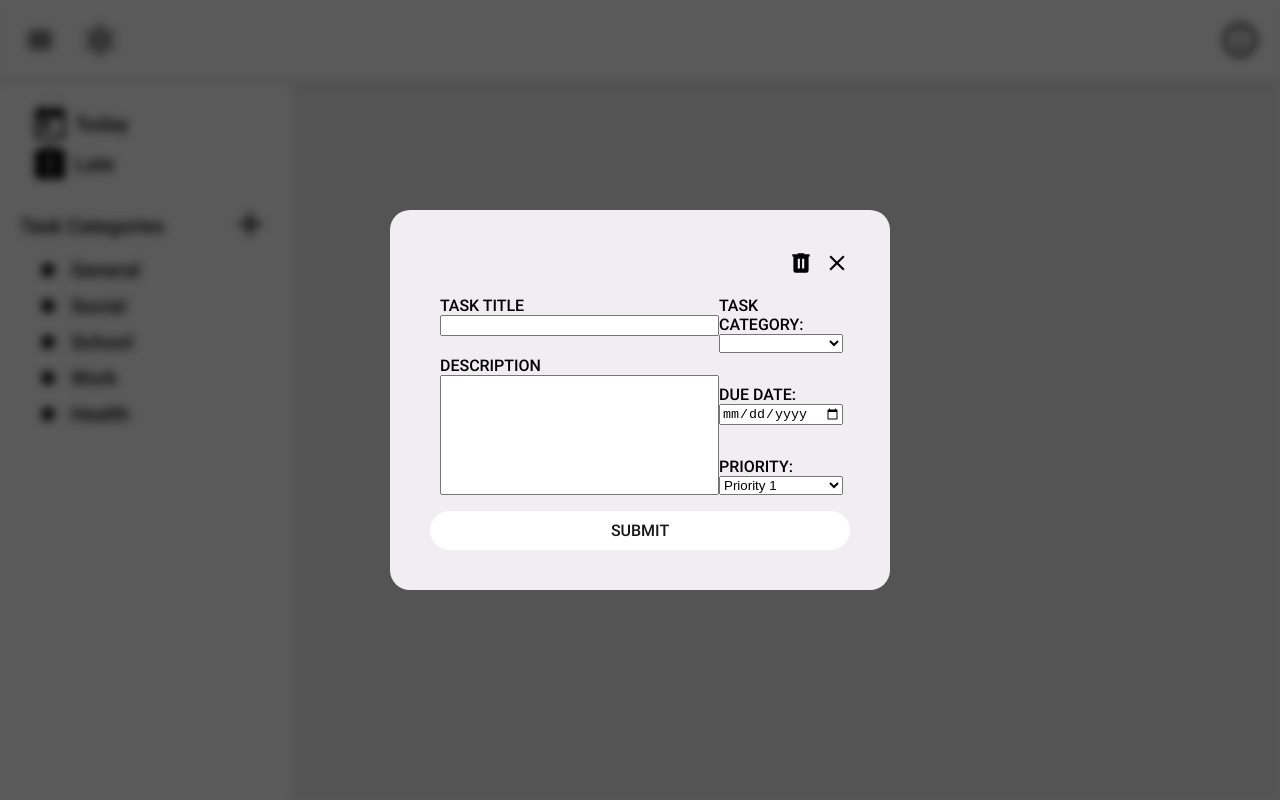
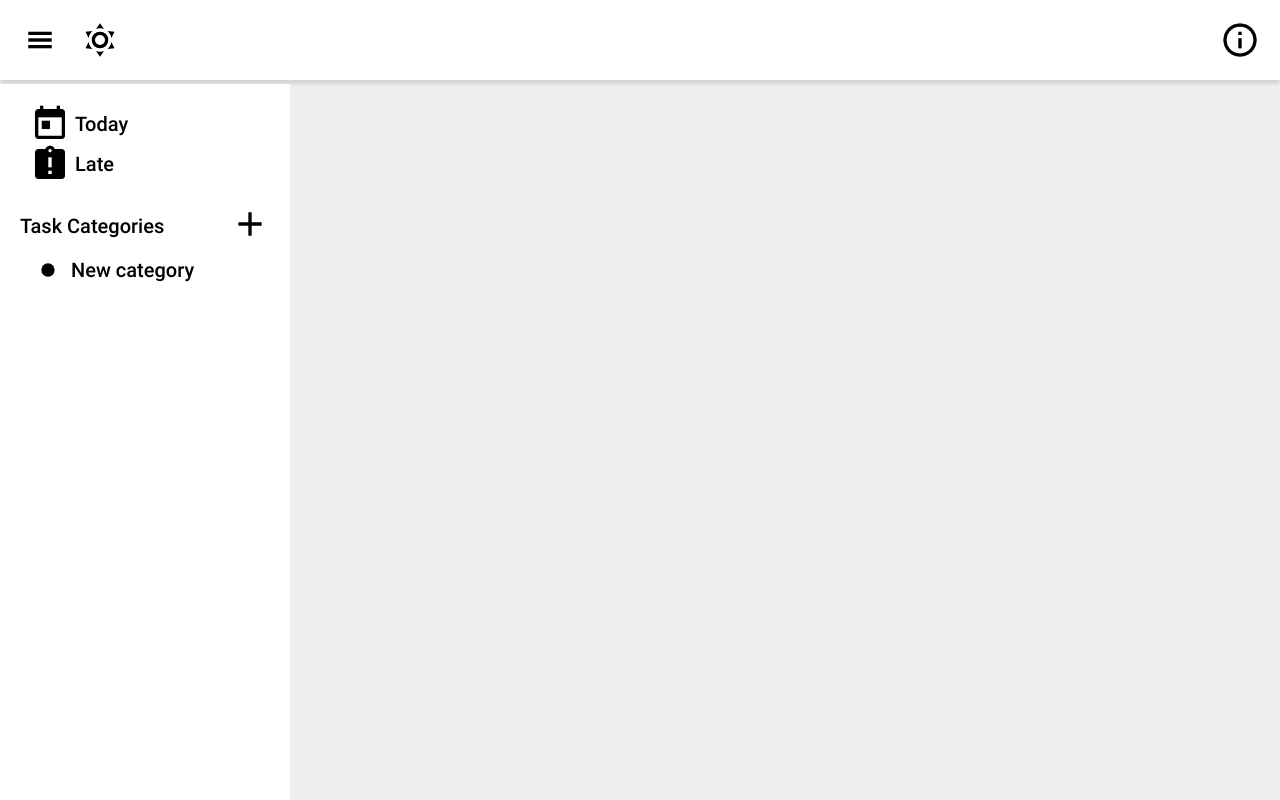
Before and after one commit to roamingterra/todo-list, a plain HTML site: page index.html in a window 1280 px wide. Drawn offline with Linux system fonts and the light colour scheme.

Commit message:
Design add task category functionality
For the time being, I placed the in-line form modal window code in a
temporary file called dist/index-temp.html. For this commit, I designed
the functionality to add new task categories with the click of the plus
icon. This functionality has, as previously, been designed in-line, and
will be placed into the proper src files when the time comes. A factory
function for the task category objects, and an array to store these
objects have been added as well. The next step will be to design the
ability to edit the category name, color, and the ability to remove the
category.

```diff
--- a/index.html
+++ b/index.html
@@ -71,121 +71,21 @@
             </button>
           </div>
           <div class="new-task-categories">
-            <div class="task-category grow-2">
+            <!-- <div class="task-category grow-2">
               <img
                 class="task-category-icon"
                 src="./images-temp/circle-dark.svg"
                 alt="task category icon"
               />
               <div>General</div>
-            </div>
-            <div class="task-category grow-2">
-              <img
-                class="task-category-icon"
-                src="./images-temp/circle-dark.svg"
-                alt="task category icon"
-              />
-              <div>Social</div>
-            </div>
-            <div class="task-category grow-2">
-              <img
-                class="task-category-icon"
-                src="./images-temp/circle-dark.svg"
-                alt="task category icon"
-              />
-              <div>School</div>
-            </div>
-            <div class="task-category grow-2">
-              <img
-                class="task-category-icon"
-                src="./images-temp/circle-dark.svg"
-                alt="task category icon"
-              />
-              <div>Work</div>
-            </div>
-            <div class="task-category grow-2">
-              <img
-                class="task-category-icon"
-                src="./images-temp/circle-dark.svg"
-                alt="task category icon"
-              />
-              <div>Health</div>
-            </div>
+            </div> -->
           </div>
         </div>
       </div>
       <div id="main-content" class="is-blurred"></div>
     </div>
     <!-- form -->
-    <div id="overlay">
-      <div id="form-container">
-        <div class="remove-options">
-          <div class="delete">
-            <img
-              id="delete"
-              src="./images-temp/trash-can-dark.svg"
-              alt="delete icon"
-            />
-          </div>
-          <div class="close">
-            <img
-              id="close"
-              src="./images-temp/close-dark.svg"
-              alt="close form window icon"
-            />
-          </div>
-        </div>
-        <form action="./index.html" method="post" id="form">
-          <div class="form-column-1">
-            <!-- Task title (top left) -->
-            <div class="task-title">
-              <label for="task-title">TASK TITLE</label>
-              <input type="text" id="task-title" required maxlength="30" />
-            </div>
-            <!-- Description (bottom left) -->
-            <div class="description">
-              <label for="description">DESCRIPTION</label>
-              <textarea
-                name="description"
-                id="description"
-                cols="28"
-                rows="6"
-                form="form"
-              ></textarea>
-            </div>
-          </div>
-          <!-- Rest of options (right) -->
-          <div class="form-column-2">
-            <div class="column-2-option">
-              <label for="task-categories-selection">TASK CATEGORY:</label>
-              <select id="task-categories-selection" name="task-categories">
-                <!-- This drop-down menu will be filled with task categories that have been added by user -->
-                <!-- <option value="general">General</option> -->
-              </select>
-            </div>
-            <div class="column-2-option">
-              <label for="due-date-selection">DUE DATE:</label>
-              <input
-                type="date"
-                id="due-date-selection"
-                name="due-date-selection"
-              />
-            </div>
-            <div class="column-2-option">
-              <label for="priority">PRIORITY:</label>
-              <select id="priority" name="priority">
-                <option value="priority-1">Priority 1</option>
-                <option value="priority-2">Priority 2</option>
-                <option value="priority-3">Priority 3</option>
-                <option value="priority-4">Priority 4</option>
-              </select>
-            </div>
-          </div>
-        </form>
-        <!-- Submit -->
-        <button type="submit" id="submit" form="form">SUBMIT</button>
-      </div>
-    </div>
+
     <!-- <script src="./main.js"></script> -->
   </body>
   <style>
@@ -196,9 +96,9 @@
 
     /* Form */
 
-    .is-blurred {
+    /* .is-blurred {
       filter: blur(5px);
-    }
+    } */
 
     #overlay {
       position: fixed;
@@ -556,5 +456,85 @@
         taskCategories.style.width = "0";
       }
     });
+
+    // Array that holds all task category objects
+    const taskCategoryLibrary = [];
+
+    // Task category factory function
+    function taskCategoryFactory(title, color) {
+      const tasksArray = [];
+
+      const getTitle = () => title;
+      const getColor = () => color;
+      const getTasks = () => tasksArray;
+      const setTitle = (newTitle) => (title = newTitle);
+      const setColor = (newColor) => (color = newColor);
+      const setTask = (newTask) => tasksArray.push(newTask);
+
+      return { getTitle, getColor, getTasks, setTitle, setColor, setTask };
+    }
+
+    // Create object for dummy task category then place in array
+    const dummyTaskCategory = taskCategoryFactory("General", "black");
+    taskCategoryLibrary.push(dummyTaskCategory);
+
+    // Logic function to check if there are five task category objects in array
+    function checkTaskCategoryLibraryFull() {
+      if (taskCategoryLibrary.length === 5) return true;
+      else return false;
+    }
+
+    // Display task categories function (dom-manipulation)
+    function displayTaskCategories() {
+      for (let i = 0; i < taskCategoryLibrary.length; i++) {
+        // declare elements
+        const newTaskCategories = document.querySelector(
+          ".new-task-categories"
+        );
+        const taskCategory = document.createElement("div");
+        const taskCategoryIcon = document.createElement("img");
+        const taskCategoryTxtContainer = document.createElement("div");
+        const TaskCategoryTxt = document.createTextNode("New category");
+
+        // add attributes
+        taskCategory.setAttribute("class", "task-category grow-2");
+        taskCategoryIcon.setAttribute("class", "task-category-icon");
+        taskCategoryIcon.setAttribute("src", "./images-temp/circle-dark.svg");
+        taskCategoryIcon.setAttribute("alt", "task category icon");
+
+        // append elements to dom
+        newTaskCategories.appendChild(taskCategory);
+        taskCategory.appendChild(taskCategoryIcon);
+        taskCategory.appendChild(taskCategoryTxtContainer);
+        taskCategoryTxtContainer.appendChild(TaskCategoryTxt);
+      }
+    }
+
+    // Clear task categories function (dom-manipulation)
+    function clearTaskCategories() {
+      const newTaskCategories = document.querySelector(".new-task-categories");
+      newTaskCategories.querySelectorAll("*").forEach((n) => n.remove());
+    }
+
+    // Add new task category function (logic)
+    function addNewTaskCategory() {
+      const dummyTaskCategory = taskCategoryFactory("New Category", "black");
+      taskCategoryLibrary.push(dummyTaskCategory);
+    }
+
+    // Display task categories
+    displayTaskCategories();
+
+    // Add task category event listener
+    const plusIcon = document.querySelector(".plus-icon");
+    plusIcon.addEventListener("click", () => {
+      console.log("Event listener works!");
+      if (!checkTaskCategoryLibraryFull()) {
+        console.log("Condition Works!");
+        addNewTaskCategory();
+        clearTaskCategories();
+        displayTaskCategories();
+      }
+    });
   </script>
 </html>
```
Also changed, not shown: index-temp.html (added, +70 -0 lines).
